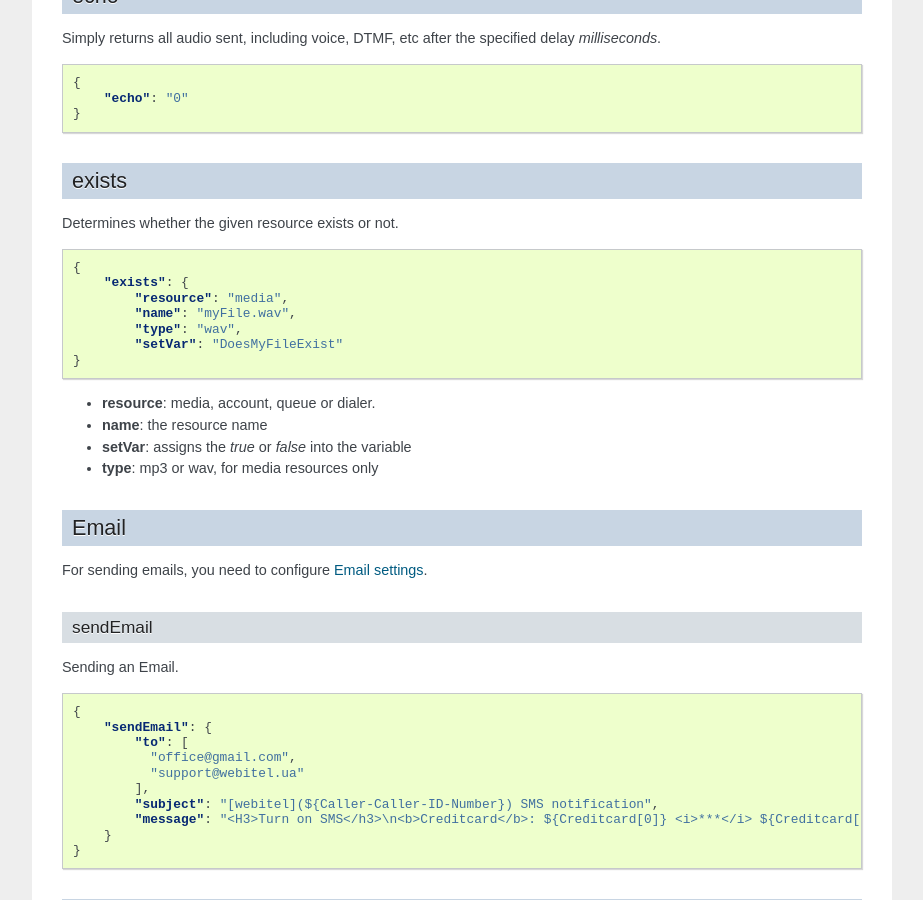
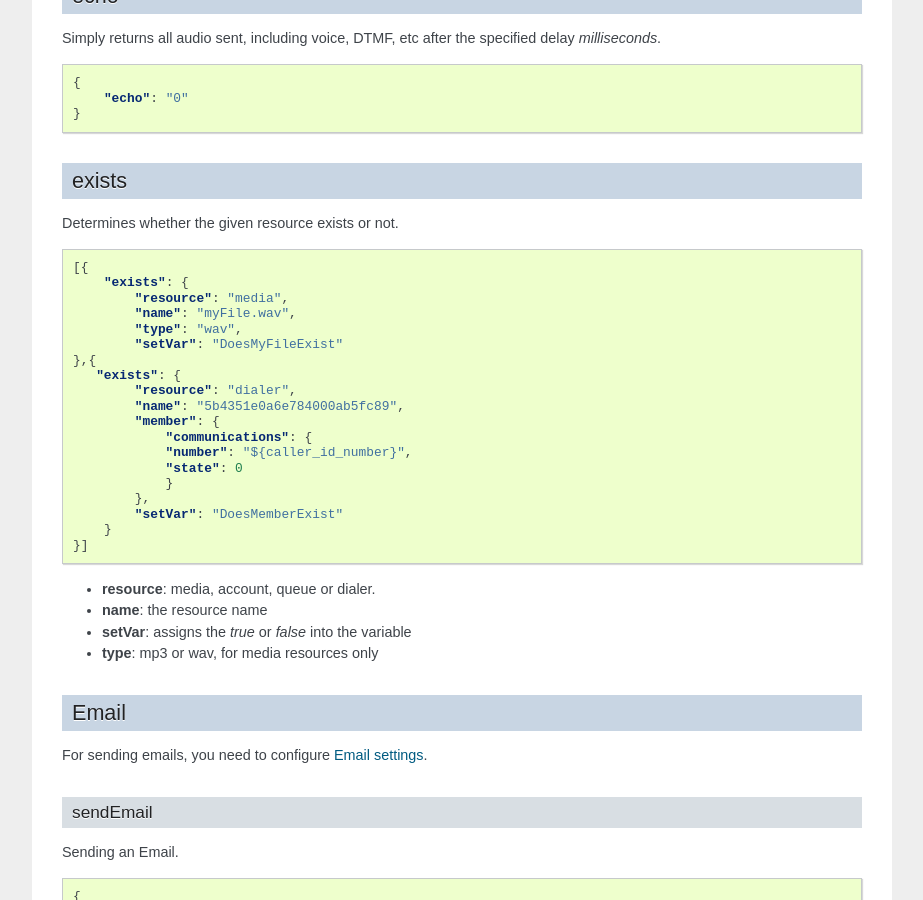
Before and after one commit to webitel/docs-en, a Sphinx documentation site: the page built from source/acr-applications.rst, in a window 1280 px wide and 900 px high, scrolled down 6488 px. Shown: the whole window, without its empty margins (198-1121 px from the left). Built offline with Sphinx 7.4.7, drawn with Linux system fonts in a browser that asks for light colours.

Commit message:
member exists

```diff
--- a/source/acr-applications.rst
+++ b/source/acr-applications.rst
@@ -440,13 +440,25 @@ Determines whether the given resource exists or not.
 
 .. code-block:: json
 
-    {
+    [{
         "exists": {
             "resource": "media",
             "name": "myFile.wav",
             "type": "wav",
             "setVar": "DoesMyFileExist"
-    }
+    },{
+       "exists": {
+            "resource": "dialer",
+            "name": "5b4351e0a6e784000ab5fc89",
+            "member": {
+                "communications": {
+                "number": "${caller_id_number}",
+                "state": 0
+                }
+            },
+            "setVar": "DoesMemberExist"
+        }
+    }]
 
 - **resource**: media, account, queue or dialer.
 - **name**: the resource name
```
